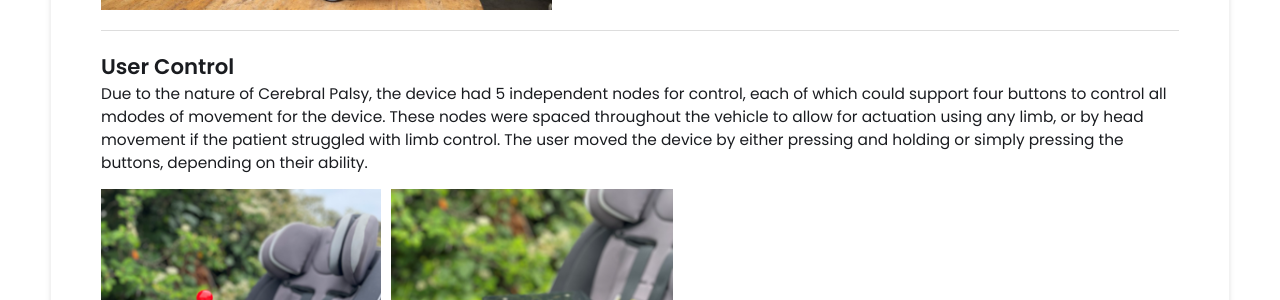
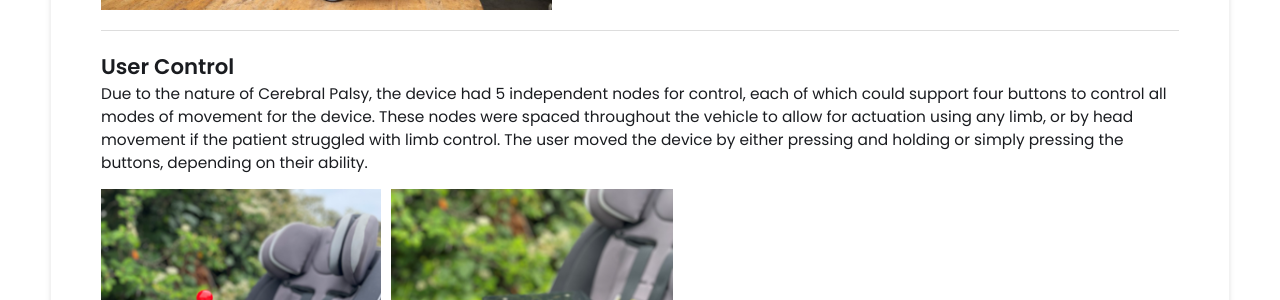
Before and after one commit to rileytinianov/rileytinianov.github.io, a Jekyll site: the page built from _projects/Capstone Project/index.md, in a window 1280 px wide and 900 px high, scrolled down 988 px. Shown: the part 177-477 px from the top of the window. Built offline with Jekyll 4.4.1, drawn with Linux system fonts in a browser that asks for light colours; some of the changed text lies outside the part shown.

Commit message:
Update index.md
Spelling

```diff
--- a/_projects/Capstone Project/index.md
+++ b/_projects/Capstone Project/index.md
@@ -24,7 +24,7 @@ For my year-long senior Capstone project, I led a team of 4 engineers in designi
 ---
 
 ## User Control
-Due to the nature of Cerebral Palsy, the device had 5 independent nodes for control, each of which could support four buttons to control all mdodes of movement for the device. These nodes were spaced throughout the vehicle to allow for actuation using any limb, or by head movement if the patient struggled with limb control. The user moved the device by either pressing and holding or simply pressing the buttons, depending on their ability.
+Due to the nature of Cerebral Palsy, the device had 5 independent nodes for control, each of which could support four buttons to control all modes of movement for the device. These nodes were spaced throughout the vehicle to allow for actuation using any limb, or by head movement if the patient struggled with limb control. The user moved the device by either pressing and holding or simply pressing the buttons, depending on their ability.
 
 <div style="display: flex; gap: 10px;">
   <img src="/imagesreal/Hub1.png" height="300" alt="Hub1">
```
Also changed, not shown: other parts of _projects/Capstone Project/index.md (+1 -1 lines).
